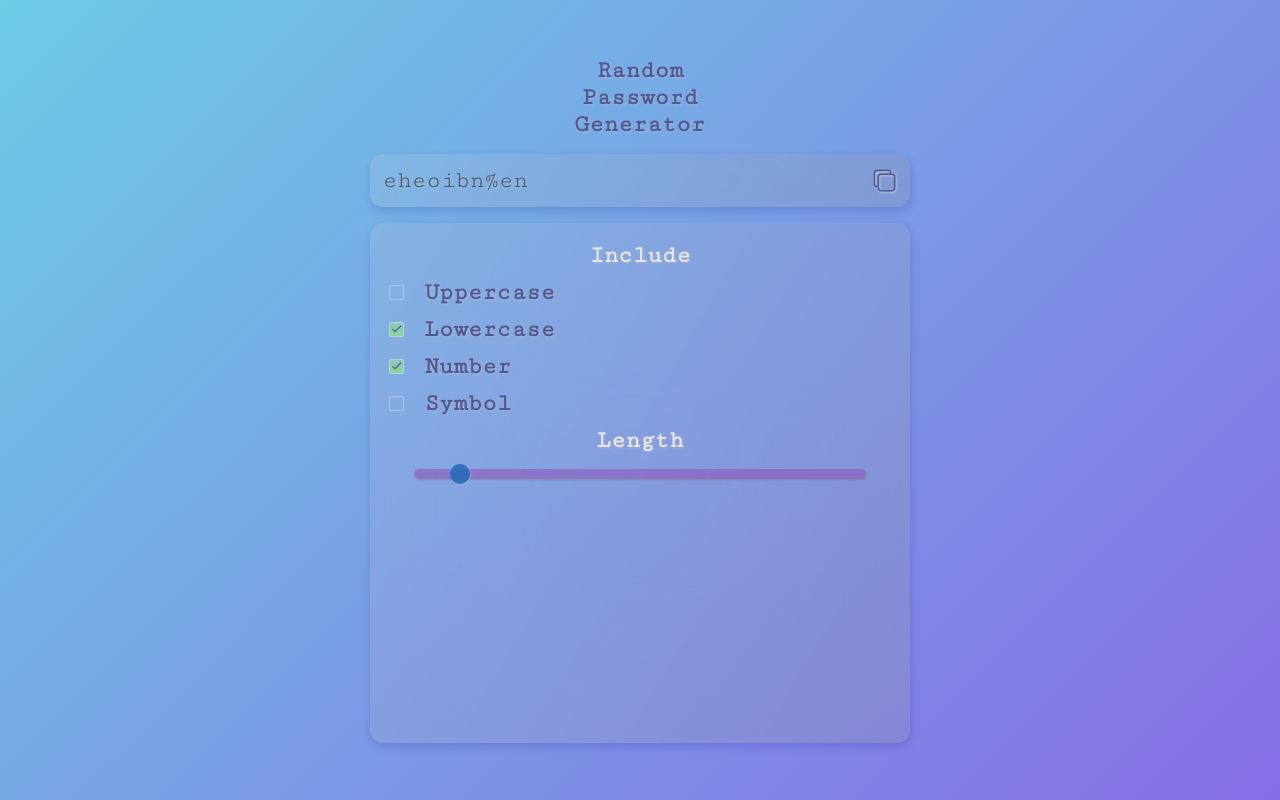
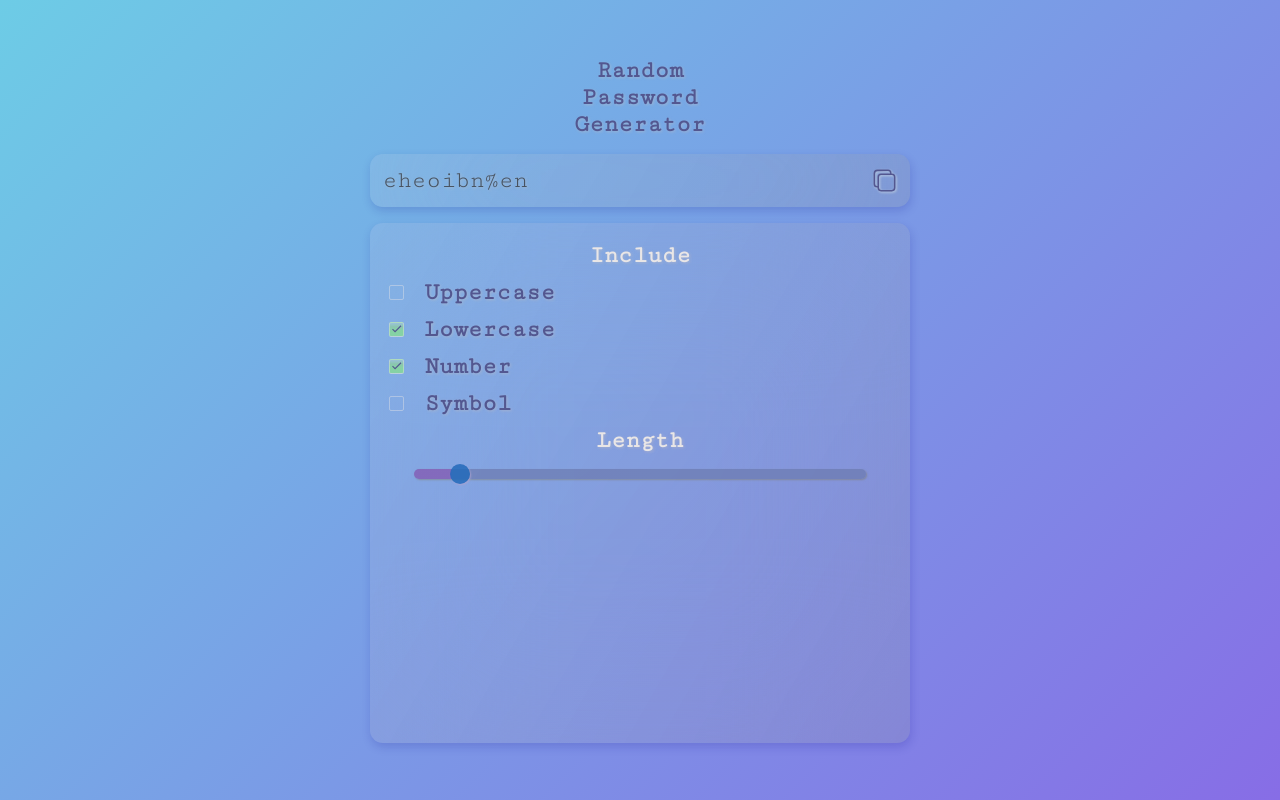
Before and after one commit to suanTech/random-pw-generator-app, a React (Vite) app: page / in a window 1280 px wide. Built offline with nearby package versions, Linux system fonts and the light colour scheme.

Commit message:
feat: add range slider
- add custom range slider
- add thumb style and background color change function

```diff
--- a/src/components/UI/Slider.scss
+++ b/src/components/UI/Slider.scss
@@ -12,19 +12,24 @@
   width: 90%;
   height: 10px;
   appearance: none;
-  // background: rgba(108, 122, 174, 0.7);
-  background: rgba(142, 87, 186, 0.6);
-  // background-image: linear-gradient(rgba(203, 66, 208, 0.89),rgba(203, 66, 208, 0.89));
+  background: rgba(108, 122, 174, 0.7);
+  background-image: linear-gradient(rgba(142, 87, 186, 0.6),rgba(142, 87, 186, 0.6));
+  background-repeat: no-repeat;
   box-shadow: 1px 1px 2px rgba(126, 126, 117, 0.6);
   border-radius: 5px;
   &::-webkit-slider-thumb {
     appearance: none;
     -webkit-appearance: none;
+    position: relative;
     width: 20px;
     height: 20px;
     background-color: rgba(35, 106, 186, .85);
     box-shadow: 1px 1px 2px rgba(171, 162, 206, 0.9);
     border-radius: 50%;
+    transition: transform .3s ease-in-out;
     cursor: pointer;
+    &:hover {
+      transform: scale(1.2)
+    }
   }
 }
--- a/src/components/UI/Slider.tsx
+++ b/src/components/UI/Slider.tsx
@@ -1,18 +1,30 @@
 import { InputHTMLAttributes, useState } from 'react';
 import './Slider.scss'
 
-interface SliderProps extends InputHTMLAttributes<HTMLInputElement>{
+interface SliderProps extends InputHTMLAttributes<HTMLInputElement> {
   min: number,
   max: number,
   value: number,
   type: string,
-  name: string
-  onChange: (e:React.ChangeEvent<HTMLInputElement>) => void
+  name: string,
+  onChange: (e: React.ChangeEvent<HTMLInputElement>) => void
 }
 
-const Slider = (props: SliderProps) => {
+const Slider = (props: SliderProps): JSX.Element => {
+  const getBackgroundSize = () => {
+    return { backgroundSize: `${((props.value-props.min) * 100) / (props.max-props.min)}% 100%` }
+  }
   return (
-    <input name={props.name} type={props.type} step='1' min={props.min} max={props.max} value={props.value} className='slider' onChange={props.onChange} />
+    <input
+      name={props.name}
+      type={props.type}
+      step='1'
+      min={props.min}
+      max={props.max}
+      value={props.value}
+      className='slider'
+      style={getBackgroundSize()}
+      onChange={props.onChange}/>
   )
 }
 
```
